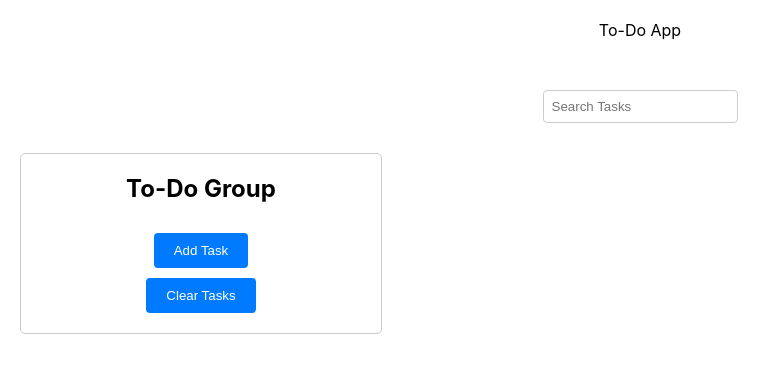
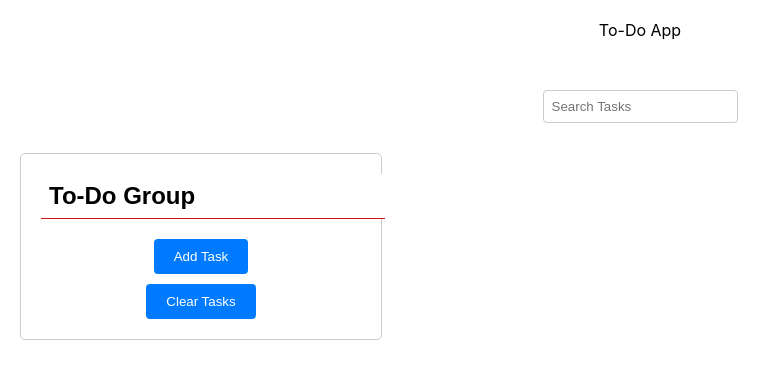
Before and after one commit to FAC29A/oskar-zukhra-react-to-do-app, a React (Create React App) app: page / in a window 1280 px wide. Shown: the top 378 px of the page, without its empty margins (0-781 px from the left). Built offline with nearby package versions, Linux system fonts and the light colour scheme; the HTML template or start-up script is replaced by a standard one.

Commit message:
make the title of a group editable

```diff
--- a/src/Components/Group.css
+++ b/src/Components/Group.css
@@ -25,3 +25,19 @@
   .group-container button:hover {
     background-color: #0056b3;
   }
+
+  .group-name-input {
+    font-size: 24px; /* Bigger font size */
+    font-weight: bold; /* Bold text */
+    border-top: none; /* No border on the top */
+    border-right: none; /* No border on the right */
+    border-left: none;
+    border-bottom: 1px solid #ce1515;
+    border-radius: 0%!important;
+    padding: 8px; /* Padding */
+  }
+
+  .group-name-input:focus {
+    outline: none; /* Remove focus outline */
+    border: 1px solid blue; /* Change border color on focus */
+  }
--- a/src/Components/Group.jsx
+++ b/src/Components/Group.jsx
@@ -5,6 +5,7 @@ import './Group.css';
 
 const Group = () => {
   const [tasks, setTasks] = useState([]);
+  const [groupName, setGroupName] = useState('To-Do Group');
 
   // Function to handle adding a task
   const handleAddTask = (newTask) => {
@@ -41,9 +42,18 @@ const Group = () => {
     setTasks([]);
   };
 
+  const handleGroupNameChange = (e) => {
+    setGroupName(e.target.value);
+  };
+
   return (
     <div className="group-container">
-      <h2>To-Do Group</h2>
+      <input
+        type="text"
+        value={groupName}
+        onChange={handleGroupNameChange}
+        className="group-name-input"
+      />
       <AddTask onAddTask={handleAddTask} />
       {/* Render tasks */}
       {tasks.map((task) => (
```
